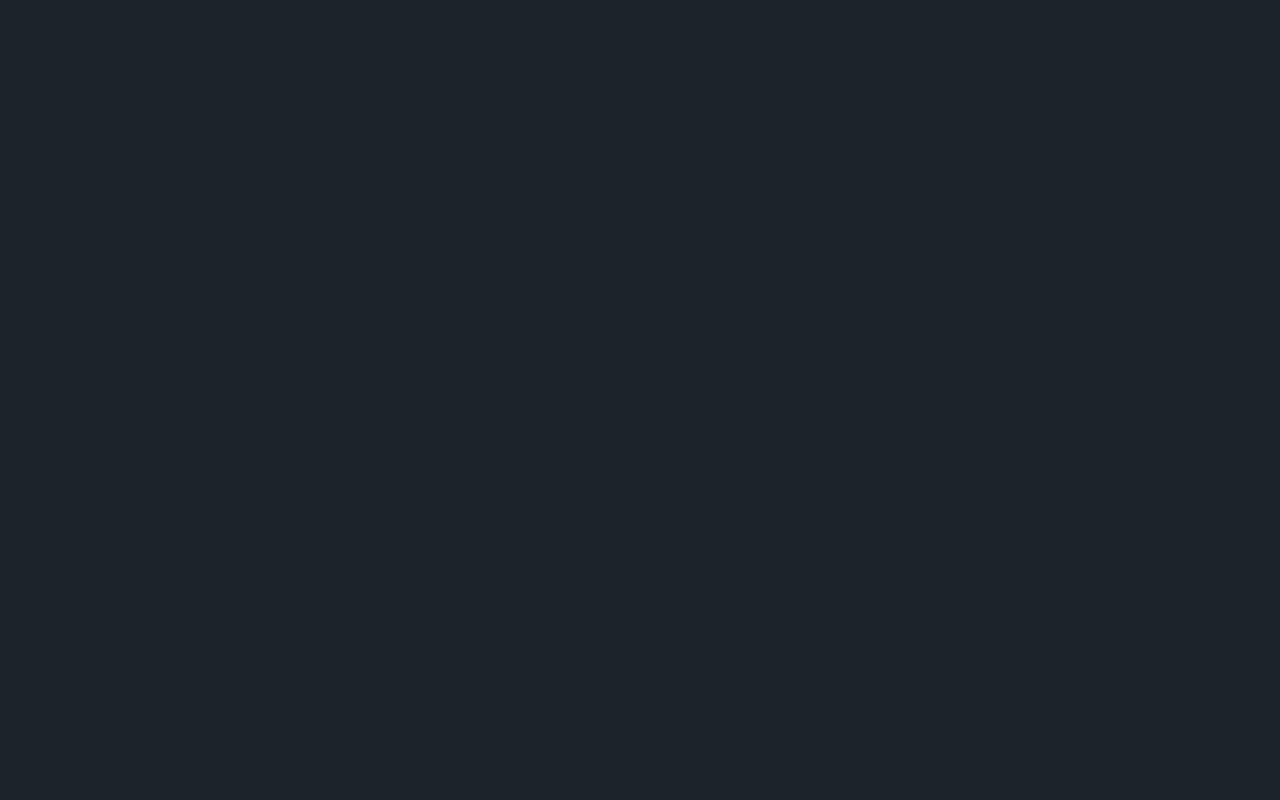
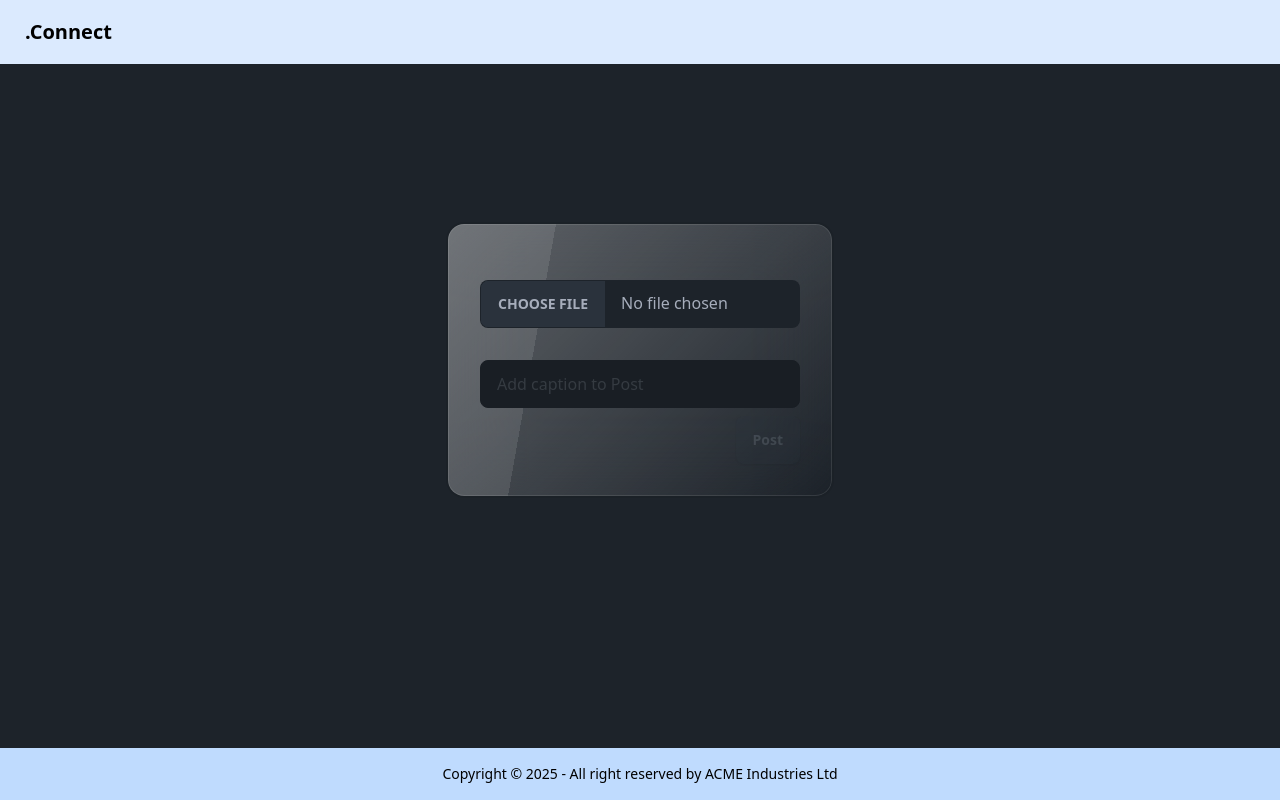
Before and after one commit to Sathishk1632/devTinder-client, a React (Vite) app: page /newPost in a window 1280 px wide. Before the commit this address had no page. Built offline with nearby package versions, Linux system fonts and the light colour scheme; no server answers.

Commit message:
adds the upload pic feature

```diff
--- a/src/App.jsx
+++ b/src/App.jsx
@@ -8,6 +8,7 @@ import Feed from "./components/Feed";
 import Connections from "./components/Connections";
 import 'react-toastify/dist/ReactToastify.css'
 import Requests from "./components/Requests";
+import AddNewPost from "./components/AddNewPost";
 export default function App() {
   return (
     <>
@@ -19,6 +20,7 @@ export default function App() {
           <Route path="/feed" element={<Feed/>}/>
           <Route path="/profile" element={<Profile />}/>
           <Route path="/connections" element={<Connections/>}/>
+          <Route path="/newPost" element={<AddNewPost/>}/>
           <Route path="/requests" element={<Requests/>}/>
         </Route>
       </Routes>
--- /dev/null
+++ b/src/components/AddNewPost.jsx
@@ -0,0 +1,51 @@
+import axios from 'axios';
+import React, { useState } from 'react';
+import { BASEURL } from '../utils/Constants';
+
+const AddNewPost = () => {
+  const [selectedImage, setSelectedImage] = useState(null);
+  const [caption, setCaption] = useState("");
+
+  const handleImageUpload = (event) => {
+    const file = event.target.files[0];
+    setSelectedImage(file);
+  };
+
+  const handleNewPost = async () => {
+    const formData = new FormData();
+    formData.append('file', selectedImage);
+    formData.append('caption', caption);
+
+    try {
+      const res = await axios.post(`${BASEURL}/user/newPost`, formData, { withCredentials: true });
+      console.log(res.data);
+    } catch (error) {
+      console.error('Error uploading file:', error);
+    }
+  };
+
+  return (
+    <div className='flex my-40 justify-center items-center'>
+      <div className="card glass w-96">
+        <div className='flex justify-center items-center mt-4'>
+          {selectedImage && (
+            <div>
+              <img src={URL.createObjectURL(selectedImage)} alt="Preview" style={{ maxWidth: '225px', height: '225px' }} />
+            </div>
+          )}
+        </div>
+        <figure className='mt-10'>
+          <input type="file" className="file-input w-full max-w-xs" onChange={handleImageUpload} />
+        </figure>
+        <div className="card-body">
+          <input type="text" value={caption} placeholder="Add caption to Post" className="input input-bordered w-full max-w-xs" onChange={(e) => setCaption(e.target.value)} disabled={!selectedImage} />
+          <div className="card-actions justify-end">
+            <button className="btn btn-primary" disabled={!selectedImage || !caption} onClick={handleNewPost}>Post</button>
+          </div>
+        </div>
+      </div>
+    </div>
+  );
+}
+
+export default AddNewPost;
--- a/src/components/EditProfile.jsx
+++ b/src/components/EditProfile.jsx
@@ -17,36 +17,32 @@ const EditProfile = () => {
     const [gender,setGender]=useState(user.gender)
     const [skills,setSkills]=useState(user.skills)
     const [photoUrl,setPhotoUrl]=useState(user.photoUrl);
-    const [profilePic,setProfilePic]=useState("");
+    const [selectedFile, setSelectedFile] = useState(null);
+
+    const onFileChange = event => {
+      setSelectedFile(event.target.files[0]);
+    };
 
     const handleUpdateProfile=async()=>{
       console.log("Updating profile");
+      const formData = new FormData();
+      formData.append('firstName', firstName);
+      formData.append('lastName',lastName);
+      formData.append('age',age);
+      formData.append('about',about);
+      formData.append('gender',gender);
+      formData.append('photoUrl',photoUrl);
+      formData.append('skills',skills);
+      formData.append('image',selectedFile)
       try {
-        const updatedUser=await axios.patch(BASEURL+"/profile/edit",{
-          firstName,
-          lastName,
-          age,
-          gender,
-          about,
-          skills,
-          photoUrl
-        },{withCredentials:true})
+        const updatedUser=await axios.patch(BASEURL+"/profile/edit",formData,{withCredentials:true});
         toast.success("Profile Saved...")
         if(updatedUser){
-          dispatch(addUser(updatedUser.data.user))
+          dispatch(addUser(updatedUser.data));
         }
 
       } catch (error) {
-        console.log("ERROR : ",error);
-      }
-    }
-    const handleUpload=async()=>{
-      console.log("upload");
-
-      try {
-
-      } catch (error) {
-
+        toast.error(error.response.data)
       }
     }
 
@@ -72,10 +68,12 @@ const EditProfile = () => {
 
                     <input type="text" placeholder="Skills" value={skills} className="input input-bordered input-warning w-full max-w-xs mt-5" onChange={(e)=>setSkills(e.target.value)}/>
 
-                    <input type="text" placeholder="PhotoUrl" value={photoUrl} className="input input-bordered input-warning w-full max-w-xs mt-5" onChange={(e)=>setPhotoUrl(e.target.value)}/>
+                    {/* <input type="text" placeholder="PhotoUrl" value={photoUrl} className="input input-bordered input-warning w-full max-w-xs mt-5" onChange={(e)=>setPhotoUrl(e.target.value)}/> */}
+                    <div className='mt-4'>
+                    <label className='text-left mt-4'>Profile pic :</label>
+                    <input type="file" onChange={onFileChange} placeholder='Profil picture'/>
+                    </div>
 
-                    <input type="file" placeholder="Profile Picture" value={profilePic} className="input input-bordered input-warning w-full max-w-xs mt-5" onChange={(event)=>{setProfilePic(event.target.files[0])}}/>
-                    <button onClick={handleUpload}>upload</button>
                 </div>
                 <div className="card-actions mt-5">
                     <button className="btn btn-success w-fit" onClick={handleUpdateProfile}>Save Profile</button>
--- a/src/components/Feed.jsx
+++ b/src/components/Feed.jsx
@@ -18,8 +18,6 @@ const Feed = () => {
     getFeed();
   },[])
 
-  console.log("FEED : ",feed);
-
 
 return (
     feed && feed.length>0?(
--- a/src/components/NavBar.jsx
+++ b/src/components/NavBar.jsx
@@ -1,4 +1,4 @@
-import React from 'react'
+import React, { useEffect } from 'react'
 import { useDispatch, useSelector } from 'react-redux'
 import { BASEURL } from '../utils/Constants';
 import { Link, useNavigate } from 'react-router-dom';
@@ -45,7 +45,7 @@ const NavBar = () => {
 
   return (
     <div>
-        <div className="navbar bg-blue-100">
+        <div className="navbar navbar-center bg-blue-100">
         <div className="flex-1">
             <Link to="/feed" className="btn btn-ghost normal-case text-xl text-black">.Connect</Link>
         </div>
@@ -67,12 +67,14 @@ const NavBar = () => {
                 </li>
                 <li><Link to="/connections">Connections</Link></li>
                 <li><Link to="/requests">Requests</Link></li>
+                <li><Link to="/newPost">Add Post</Link></li>
                 <li onClick={handleLogout}><a>Logout</a></li>
             </ul>
             </div>
         </div>)}
         </div>
 </div>
+
   )
 }
 
--- a/src/components/UserCard.jsx
+++ b/src/components/UserCard.jsx
@@ -8,9 +8,9 @@ const UserCard = ({user}) => {
   const dispatch=useDispatch();
   const handleRequests=async(_id,status)=>{
     try {
-      console.log("boooo");
-
-      const res=await axios.post(`${BASEURL}/request/send/${_id}/${status}`,{},{withCredentials:true});
+      if(status=="INTERESTED"){
+        const res=await axios.post(`${BASEURL}/request/send/${_id}/${status}`,{},{withCredentials:true});
+      }
       dispatch(removeFeed(_id));
     } catch (error) {
 
--- a/src/utils/Constants.js
+++ b/src/utils/Constants.js
@@ -1 +1 @@
-export const BASEURL="/api"
+export const BASEURL="http://localhost:3000"
```
Also changed, not shown: public/images.png (deleted), public/logo.png (deleted).
